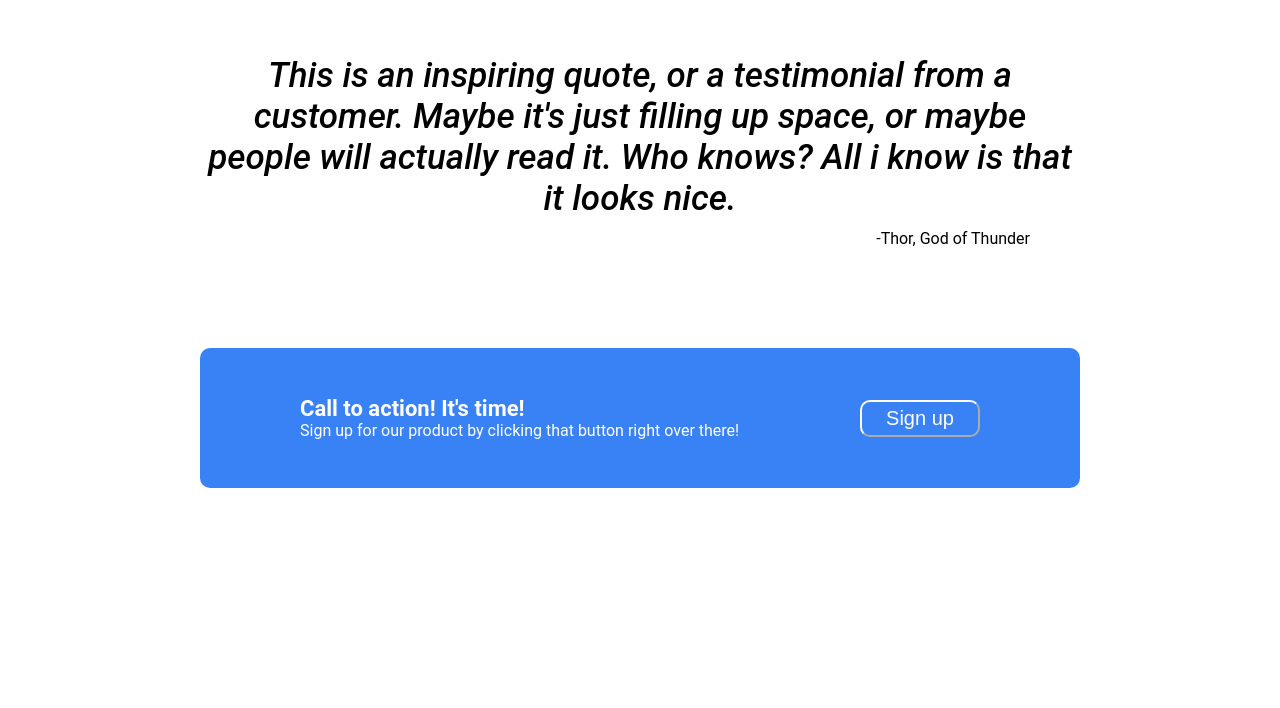
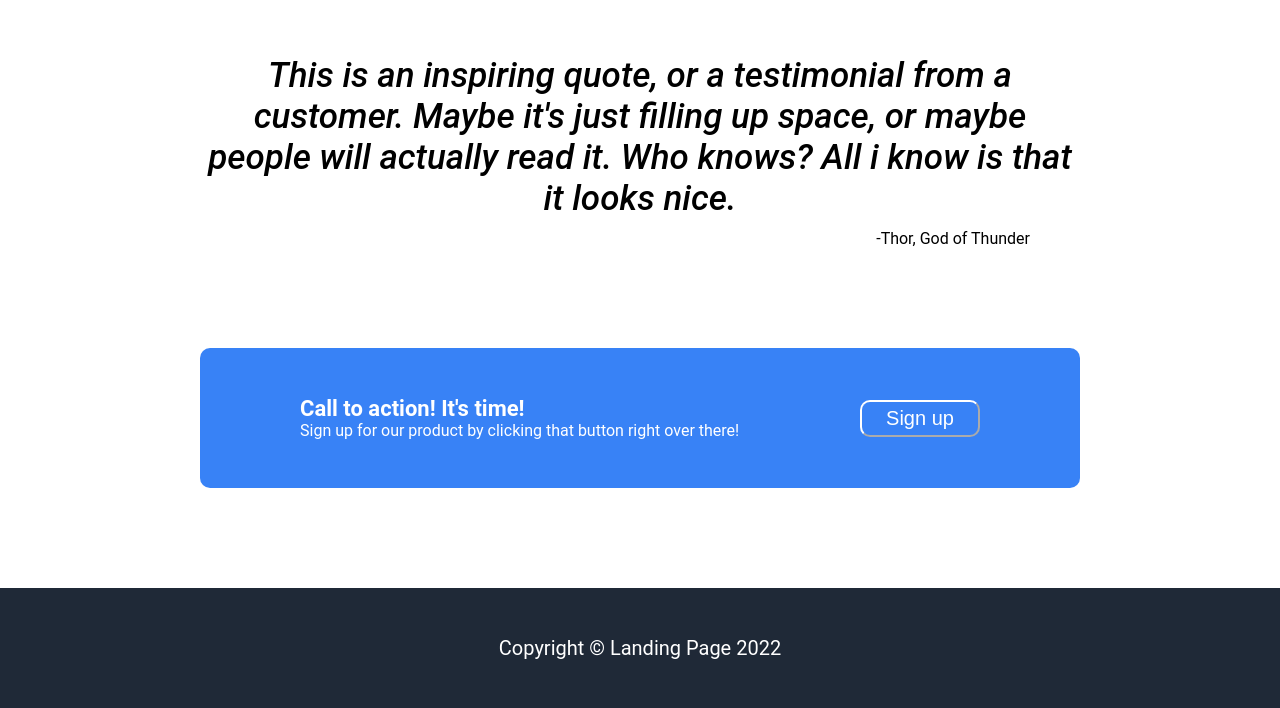
Before and after one commit to akismkn/Landing-Page, a plain HTML site: page index.html in a window 1280 px wide. Shown: the part 1032-1740 px from the top of the page. Before the commit the page ends 1620 px from the top, so only its background shows below. Drawn offline with Linux system fonts and the light colour scheme.

Commit message:
Added Footer

```diff
--- a/index.html
+++ b/index.html
@@ -66,5 +66,9 @@
         <button class="fourth-button">Sign up</button>
     </div>
 
+    <div class="footer">
+        <p class="footer-copyright">Copyright © Landing Page 2022</p>
+    </div>
+
 </body>
 </html>
--- a/style.css
+++ b/style.css
@@ -186,3 +186,19 @@ ul {
     color: white;
     border-color: white;
 }
+
+
+
+
+.footer {
+    background-color: #1f2937;
+    height: 120px;
+    display: flex;
+    justify-content: center;
+    align-items: center;
+}
+
+.footer-copyright {
+    color: white;
+    font-size: 20px;
+}
```
